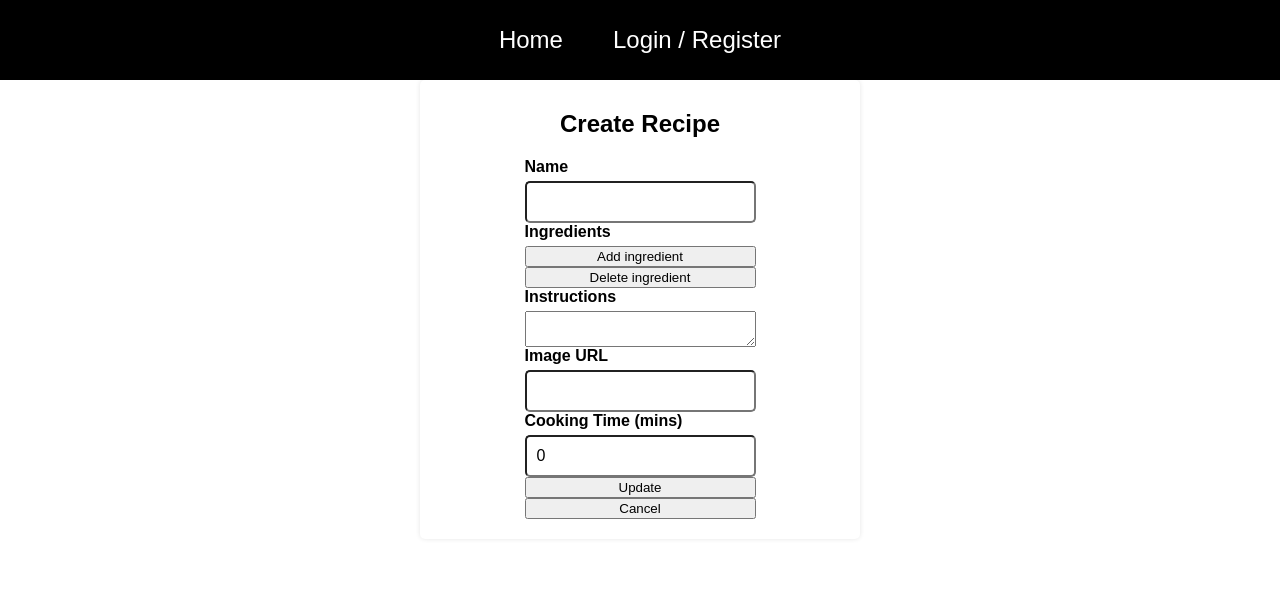
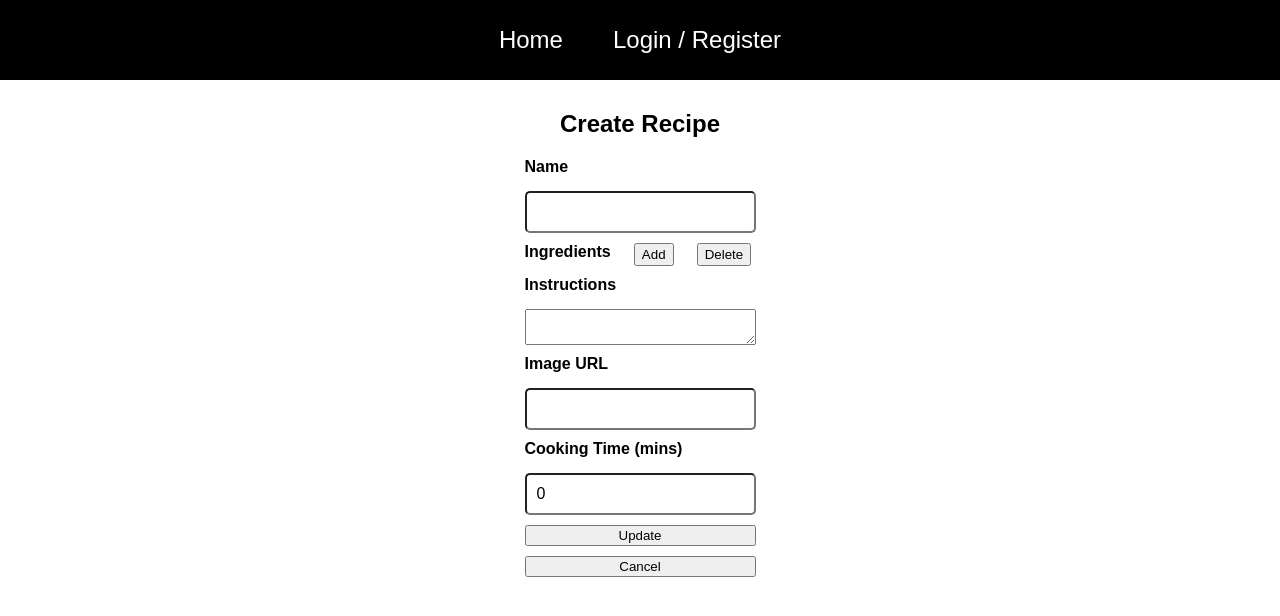
Before and after one commit to BaseballShar/recipe-app_client, a React (Vite) app: page /create-recipe in a window 1280 px wide. Shown: the top 616 px of the page. Built offline with nearby package versions, Linux system fonts and the light colour scheme.

Commit message:
Better button positionings for adding and deleting ingredients

```diff
--- a/src/App.css
+++ b/src/App.css
@@ -70,15 +70,13 @@ a {
   justify-content: center;
   align-items: center;
   padding: 20px;
-  background-color: white;
-  border-radius: 5px;
-  box-shadow: 0 0 5px rgba(0, 0, 0, 0.1);
   margin: auto;
-  width: 400px;
 }
+
 .create-recipe form {
   display: flex;
   flex-direction: column;
+  gap: 10px;
 }
 
 ul {
@@ -129,3 +127,9 @@ p {
   width: 95%;
   margin-left: 2.5%;
 }
+
+.flex-row-start {
+  display: flex;
+  justify-content: flex-start;
+  gap: 10%;
+}
--- a/src/components/RecipeForm.jsx
+++ b/src/components/RecipeForm.jsx
@@ -75,7 +75,15 @@ export default function RecipeForm({
           value={recipe.name}
           onChange={handleFormUpdate}
         />
-        <label htmlFor="ingredients">Ingredients</label>
+        <div className="flex-row-start">
+          <label htmlFor="ingredients">Ingredients</label>
+          <button type="button" onClick={handleAddIngredient}>
+            Add
+          </button>
+          <button type="button" onClick={handleDeleteIngredient}>
+            Delete
+          </button>
+        </div>
         {recipe.ingredients.map((_, idx) => (
           <input
             key={idx}
@@ -84,12 +92,6 @@ export default function RecipeForm({
             onChange={(e) => handleUpdateIngredient(e, idx)}
           />
         ))}
-        <button type="button" onClick={handleAddIngredient}>
-          Add ingredient
-        </button>
-        <button type="button" onClick={handleDeleteIngredient}>
-          Delete ingredient
-        </button>
         <label htmlFor="instructions">Instructions</label>
         <textarea
           id="instructions"
```
